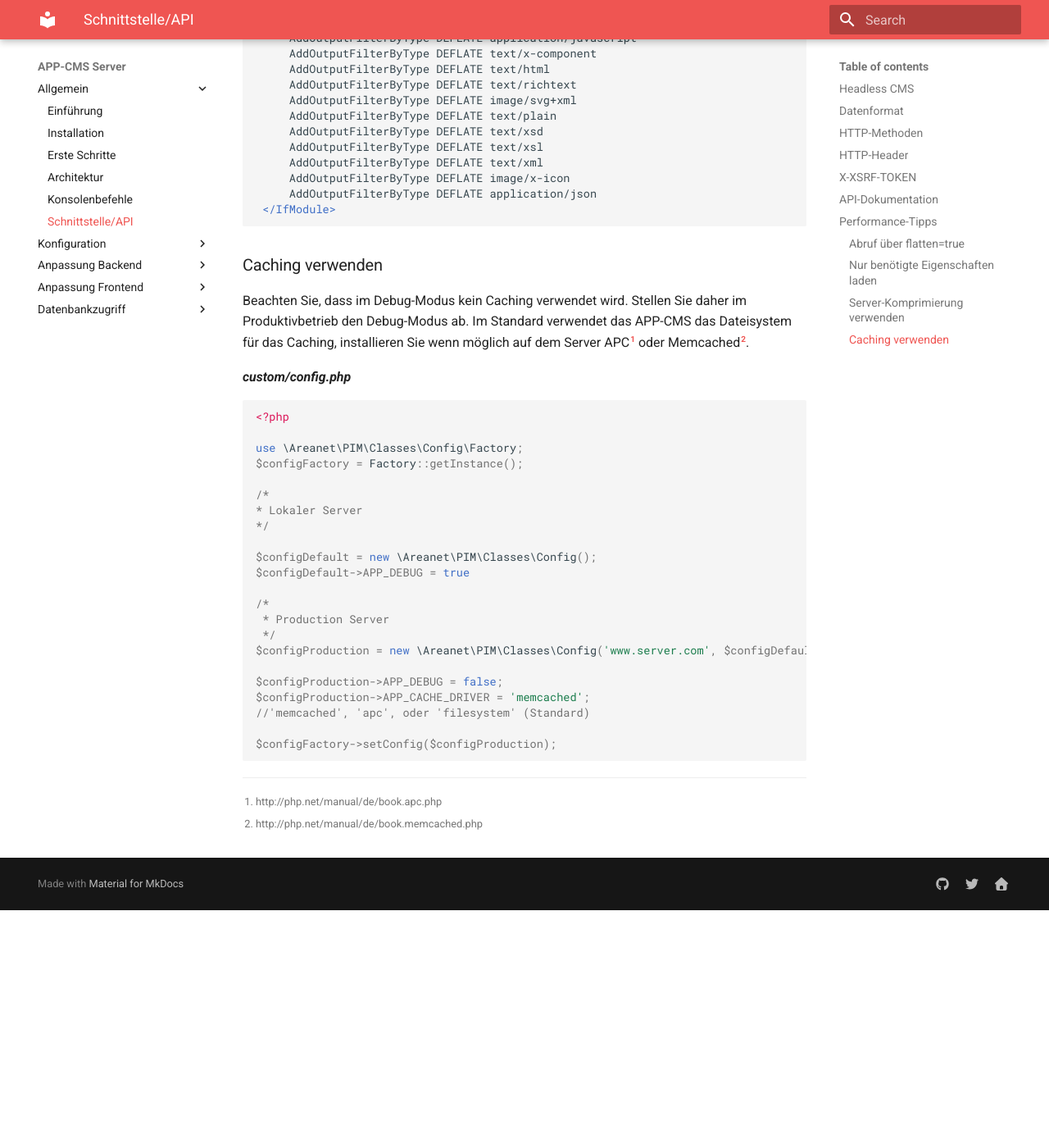
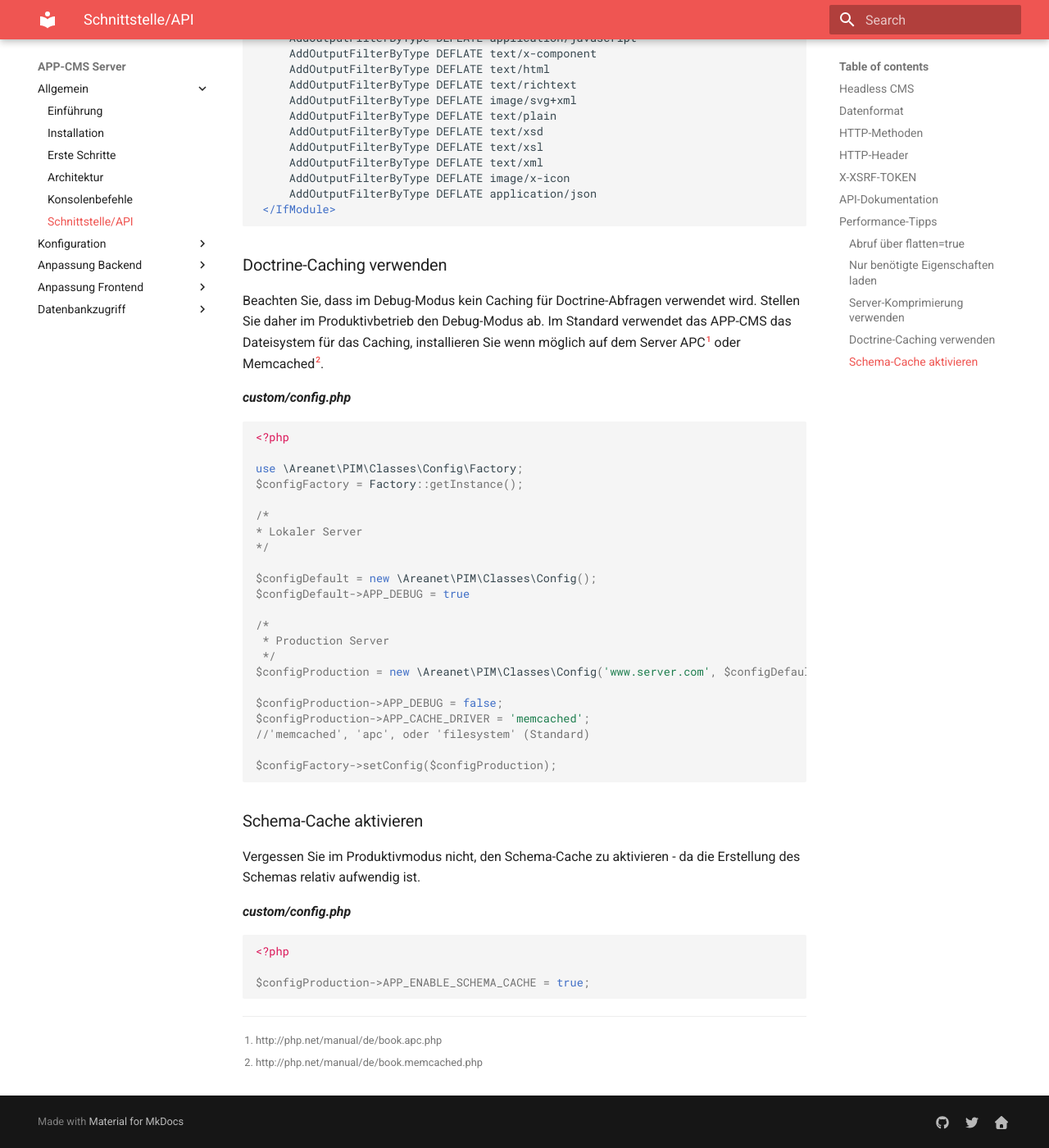
Before and after one commit to appcms/backend-doc, an MkDocs documentation site: the page built from docs/allgemein/schnittstelle.md, in a window 1280 px wide and 1400 px high, scrolled down 3218 px. Shown: the whole window at 82% size. Built offline with MkDocs 1.6.1 and Material for MkDocs 9.7.7, drawn with Linux system fonts in a browser that asks for light colours; old or Windows-style settings are respelled for this version of MkDocs; before the commit the page ends 4328 px from its top, so only the background shows below that.

Commit message:
Änpassung Caching + Performance-Tipps

````diff
--- a/docs/allgemein/schnittstelle.md
+++ b/docs/allgemein/schnittstelle.md
@@ -131,9 +131,9 @@ Verwenden und konfigurieren Sie wenn möglich die serverseitige Komprimierung de
  </IfModule>
 ```
 
-### Caching verwenden
+### Doctrine-Caching verwenden
 
-Beachten Sie, dass im Debug-Modus kein Caching verwendet wird. Stellen Sie daher im Produktivbetrieb den Debug-Modus ab. Im Standard verwendet das APP-CMS das Dateisystem für das Caching,
+Beachten Sie, dass im Debug-Modus kein Caching für Doctrine-Abfragen verwendet wird. Stellen Sie daher im Produktivbetrieb den Debug-Modus ab. Im Standard verwendet das APP-CMS das Dateisystem für das Caching,
 installieren Sie wenn möglich auf dem Server APC[^1] oder Memcached[^2].
 
 **_custom/config.php_**
@@ -162,5 +162,16 @@ $configProduction->APP_CACHE_DRIVER = 'memcached';
 $configFactory->setConfig($configProduction);
 ```
 
+### Schema-Cache aktivieren
+
+Vergessen Sie im Produktivmodus nicht, den Schema-Cache zu aktivieren - da die Erstellung des Schemas relativ aufwendig ist.
+
+**_custom/config.php_**
+```
+<?php
+
+$configProduction->APP_ENABLE_SCHEMA_CACHE = true;
+```
+
 [^1]: http://php.net/manual/de/book.apc.php
 [^2]: http://php.net/manual/de/book.memcached.php
````
